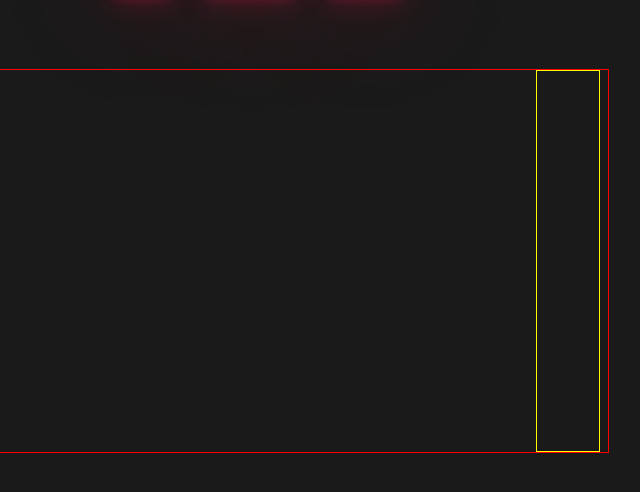
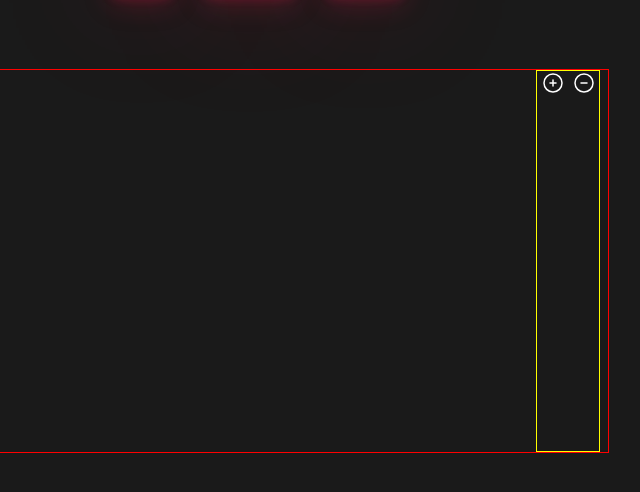
Before and after one commit to Sai-Swayam/Neural-Network, a website built with Vite: page NeuralNetwork/index.html in a window 1280 px wide. Both pictures are taken after a click on the button "Add". Shown: the part 196-688 px from the top of the page, 383-1023 px from the left. Built offline with nearby package versions, Linux system fonts and the light colour scheme.

Commit message:
Fixed layers button issue

```diff
--- a/NeuralNetwork/index.html
+++ b/NeuralNetwork/index.html
@@ -17,7 +17,7 @@
   <div class="container section board" id="graph">
     <div class="layer">
       <div class="button_container">
-        <button class="btn-s" id="plus">
+        <button class="btn-s">
           <svg xmlns="http://www.w3.org/2000/svg" fill="none" viewBox="0 0 24 24" stroke-width="1.5"
             stroke="currentColor" width="1.5rem">
             <path stroke-linecap="round" stroke-linejoin="round"
@@ -25,7 +25,7 @@
           </svg>
 
         </button>
-        <button class="btn-s" id="minus">
+        <button class="btn-s">
           <svg xmlns="http://www.w3.org/2000/svg" fill="none" viewBox="0 0 24 24" stroke-width="1.5"
             stroke="currentColor" width="1.5rem">
             <path stroke-linecap="round" stroke-linejoin="round" d="M15 12H9m12 0a9 9 0 1 1-18 0 9 9 0 0 1 18 0Z" />
--- a/NeuralNetwork/main.js
+++ b/NeuralNetwork/main.js
@@ -14,6 +14,24 @@ add.addEventListener("click", () => {
     let layer = document.createElement("div");
     layer.className = "layer";
     layer.id = `${i}`;
+    layer.innerHTML = `
+      <div class="button_container">
+        <button class="btn-s">
+          <svg xmlns="http://www.w3.org/2000/svg" fill="none" viewBox="0 0 24 24" stroke-width="1.5"
+            stroke="currentColor" width="1.5rem">
+            <path stroke-linecap="round" stroke-linejoin="round"
+              d="M12 9v6m3-3H9m12 0a9 9 0 1 1-18 0 9 9 0 0 1 18 0Z" />
+          </svg>
+
+        </button>
+        <button class="btn-s">
+          <svg xmlns="http://www.w3.org/2000/svg" fill="none" viewBox="0 0 24 24" stroke-width="1.5"
+            stroke="currentColor" width="1.5rem">
+            <path stroke-linecap="round" stroke-linejoin="round" d="M15 12H9m12 0a9 9 0 1 1-18 0 9 9 0 0 1 18 0Z" />
+          </svg>
+        </button>
+      </div>
+    `;
     graph.appendChild(layer);
     layers.push(layer);
   }
--- a/NeuralNetwork/styles/utils.css
+++ b/NeuralNetwork/styles/utils.css
@@ -15,7 +15,3 @@
     transform: translateY(3px);
     box-shadow: 0 10px 20px rgb(225, 29, 72, 0.5), 0 6px 6px rgb(225, 29, 72, 0.5), 0 0 100px -10px var(--clr-rose);
 }
-
-.btn-s {
-
-}
```
